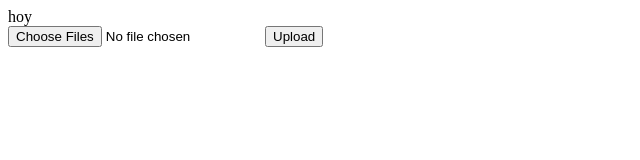
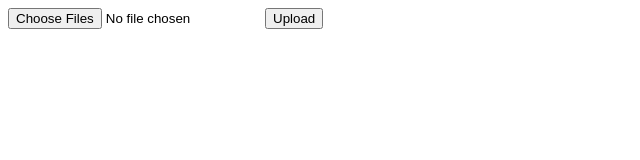
Before and after one commit to Sebelino/aax-to-mp3, a website: page index.html in a window 1280 px wide. Shown: the whole page, without its empty margins (0-640 px from the left). Drawn offline with Linux system fonts and the light colour scheme.

Commit message:
feat: Removed useless text

```diff
--- a/index.html
+++ b/index.html
@@ -1,7 +1,6 @@
 <html>
   <head></head>
   <body>
-    hoy
     <form method="post" action="/submit-form/" enctype="multipart/form-data">
       <input multiple="multiple" type="file" name="upload" />
       <button type="submit">Upload</button>
```
